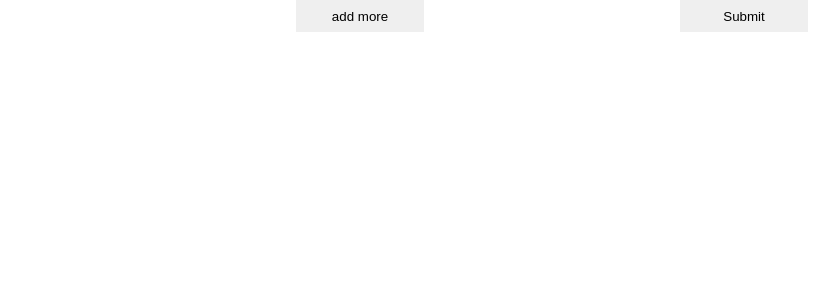
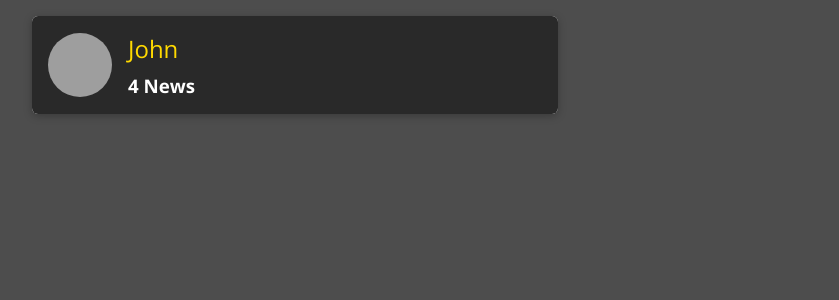
Before and after one commit to vanyababiy/education-ua, a React (Create React App) app in the folder frontend/: page / in a window 1280 px wide. Shown: the top 300 px of the page, without its empty margins (24-863 px from the left). Built offline with nearby package versions, Linux system fonts and the light colour scheme; grey boxes are pictures that could not be loaded.

Commit message:
add users

```diff
--- a/frontend/src/App.js
+++ b/frontend/src/App.js
@@ -9,7 +9,7 @@
 } from "react-router-dom";
 
 import Users from "./pages/user/Users";
-import NewsItem from "./components/news/NewsItem";
+import NewNews from "./pages/news/NewNews";
 
 const App = () => {
   return (
@@ -17,10 +17,10 @@
       <main>
         <Switch>
           <Route path="/" exact>
-            <NewsItem />
+            <Users />
           </Route>
-          <Route path="/users" exact>
-            <Users />
+          <Route path="/news/new" exact>
+            <NewNews />
           </Route>
           <Redirect to="/" />
         </Switch>
--- /dev/null
+++ b/frontend/src/components/user/UserItem.css
@@ -0,0 +1,50 @@
+.user-item {
+  margin: 1rem;
+  width: calc(45% - 2rem);
+  min-width: 17.5rem;
+  list-style-type: none;
+}
+
+.user-item a {
+  display: flex;
+  align-items: center;
+  width: 100%;
+  height: 100%;
+  text-decoration: none;
+  padding: 1rem;
+  color: white;
+  background: #292929;
+}
+
+.user-item a:hover,
+.user-item a:active {
+  background: #ffd900;
+}
+
+.user-item__content {
+  padding: 0;
+}
+
+.user-item__image {
+  width: 4rem;
+  height: 4rem;
+  margin-right: 1rem;
+}
+
+.user-item__info h2 {
+  font-size: 1.5rem;
+  margin: 0 0 0.5rem 0;
+  font-weight: normal;
+  color: #ffd900;
+}
+
+.user-item:hover h2,
+.user-item:active h2,
+.user-item:hover h3,
+.user-item:active h3 {
+  color: #292929;
+}
+
+.user-item__info h3 {
+  margin: 0;
+}
--- /dev/null
+++ b/frontend/src/components/user/UserItem.js
@@ -0,0 +1,29 @@
+import React from "react";
+import { Link } from "react-router-dom";
+
+import "./UserItem.css";
+import Avatar from "../../shared/components/UIElements/Avatar";
+import Card from "../../shared/components/UIElements/Card";
+
+const UserItem = (props) => {
+  return (
+    <li className="user-item">
+      <Card className="user-item__content">
+        <Link to={`/${props.id}/news`}>
+          <div className="user-item__image">
+            <Avatar image={props.image} alt={props.name} />
+          </div>
+
+          <div className="user-item__info">
+            <h2>{props.name}</h2>
+            <h3>
+              {props.newsCount} {"News"}
+            </h3>
+          </div>
+        </Link>
+      </Card>
+    </li>
+  );
+};
+
+export default UserItem;
--- a/frontend/src/components/user/UsersList.css
+++ b/frontend/src/components/user/UsersList.css
@@ -1 +1,10 @@
-import
+.users-list {
+  list-style: none;
+  margin: 0 auto;
+  padding: 0;
+  width: 90%;
+  max-width: 50rem;
+  display: flex;
+  justify-content: center;
+  flex-wrap: wrap;
+}
--- a/frontend/src/components/user/UsersList.js
+++ b/frontend/src/components/user/UsersList.js
@@ -1 +1,30 @@
-cons
+import React from "react";
+
+import "./UsersList.js";
+import UserItem from "./UserItem.js";
+
+const UsersList = (props) => {
+  if (props.items.length === 0) {
+    return (
+      <div className="center">
+        <h2>Користувачів немає</h2>
+      </div>
+    );
+  }
+
+  return (
+    <ul className="users-list">
+      {props.items.map((user) => (
+        <UserItem
+          key={user.id}
+          id={user.id}
+          image={user.image}
+          name={user.name}
+          newsCount={user.news}
+        />
+      ))}
+    </ul>
+  );
+};
+
+export default UsersList;
--- a/frontend/src/index.css
+++ b/frontend/src/index.css
@@ -1,19 +1,16 @@
-@import url("https://fonts.googleapis.com/css?family=Open+Sans:400,700&display=swap");
+@import url('https://fonts.googleapis.com/css?family=Open+Sans:400,700&display=swap');
 
 * {
   box-sizing: border-box;
-  margin: 0;
-  padding: 0;
 }
 
 html {
-  font-family: "Courier New", Courier, monospace;
+  font-family: 'Open Sans', sans-serif;
 }
 
 body {
   margin: 0;
-  background: none;
-  width: 100%;
+  background: #4d4d4d;
 }
 
 .slide-in-left-enter {
@@ -43,10 +40,3 @@
   justify-content: center;
   align-items: center;
 }
-
-main {
-  width: 100%;
-  display: flex;
-  flex-direction: row;
-  justify-content: center;
-}
--- a/frontend/src/pages/news/NewNews.js
+++ b/frontend/src/pages/news/NewNews.js
@@ -2,6 +2,8 @@
 
 import "./NewNews.css";
 
-const NewNews = () => {};
+const NewNews = () => {
+  return <h2> New News</h2>;
+};
 
 export default NewNews;
--- a/frontend/src/pages/user/Users.js
+++ b/frontend/src/pages/user/Users.js
@@ -1,20 +1,18 @@
-import React, { useState } from "react";
+import React from "react";
+
+import UsersList from "../../components/user/UsersList";
 
 const Users = () => {
-  const [count, setCount] = useState(0);
-
-  return (
-    <div>
-      <h1>Ти натиснув на кнопку {count} разів.</h1>
-      <button
-        onClick={() => {
-          setCount(count + 1);
-        }}
-      >
-        +1 ЗБІЛЬШИТИ
-      </button>
-    </div>
-  );
+  const USERS = [
+    {
+      id: "u1",
+      name: "John",
+      image:
+        "https://www.talkwalker.com/images/2020/blog-headers/image-analysis.png",
+      news: 4,
+    },
+  ];
+  return <UsersList items={USERS} />;
 };
 
 export default Users;
--- /dev/null
+++ b/frontend/src/shared/components/UIElements/Avatar.css
@@ -0,0 +1,15 @@
+.avatar {
+  width: 100%;
+  height: 100%;
+  display: flex;
+  justify-content: center;
+  align-items: center;
+}
+
+.avatar img {
+  display: block;
+  border-radius: 50%;
+  width: 100%;
+  height: 100%;
+  object-fit: cover;
+}
--- /dev/null
+++ b/frontend/src/shared/components/UIElements/Avatar.js
@@ -0,0 +1,17 @@
+import React from 'react';
+
+import './Avatar.css';
+
+const Avatar = props => {
+  return (
+    <div className={`avatar ${props.className}`} style={props.style}>
+      <img
+        src={props.image}
+        alt={props.alt}
+        style={{ width: props.width, height: props.width }}
+      />
+    </div>
+  );
+};
+
+export default Avatar;
--- /dev/null
+++ b/frontend/src/shared/components/UIElements/Card.css
@@ -0,0 +1,7 @@
+.card {
+  margin: 0;
+  box-shadow: 0 2px 8px rgba(0, 0, 0, 0.26);
+  border-radius: 6px;
+  overflow: hidden;
+  background: white;
+}
--- /dev/null
+++ b/frontend/src/shared/components/UIElements/Card.js
@@ -0,0 +1,13 @@
+import React from 'react';
+
+import './Card.css';
+
+const Card = props => {
+  return (
+    <div className={`card ${props.className}`} style={props.style}>
+      {props.children}
+    </div>
+  );
+};
+
+export default Card;
```
